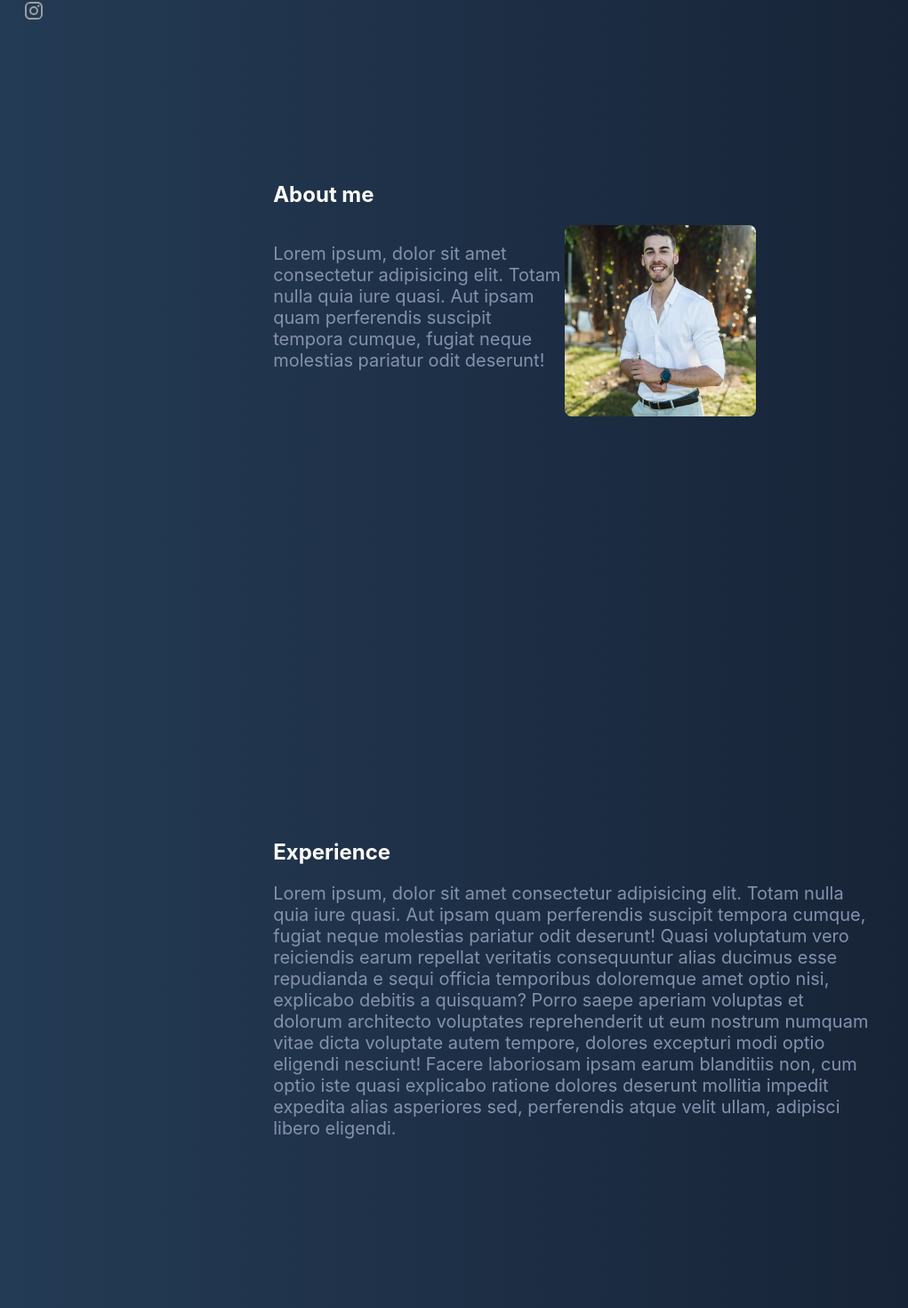
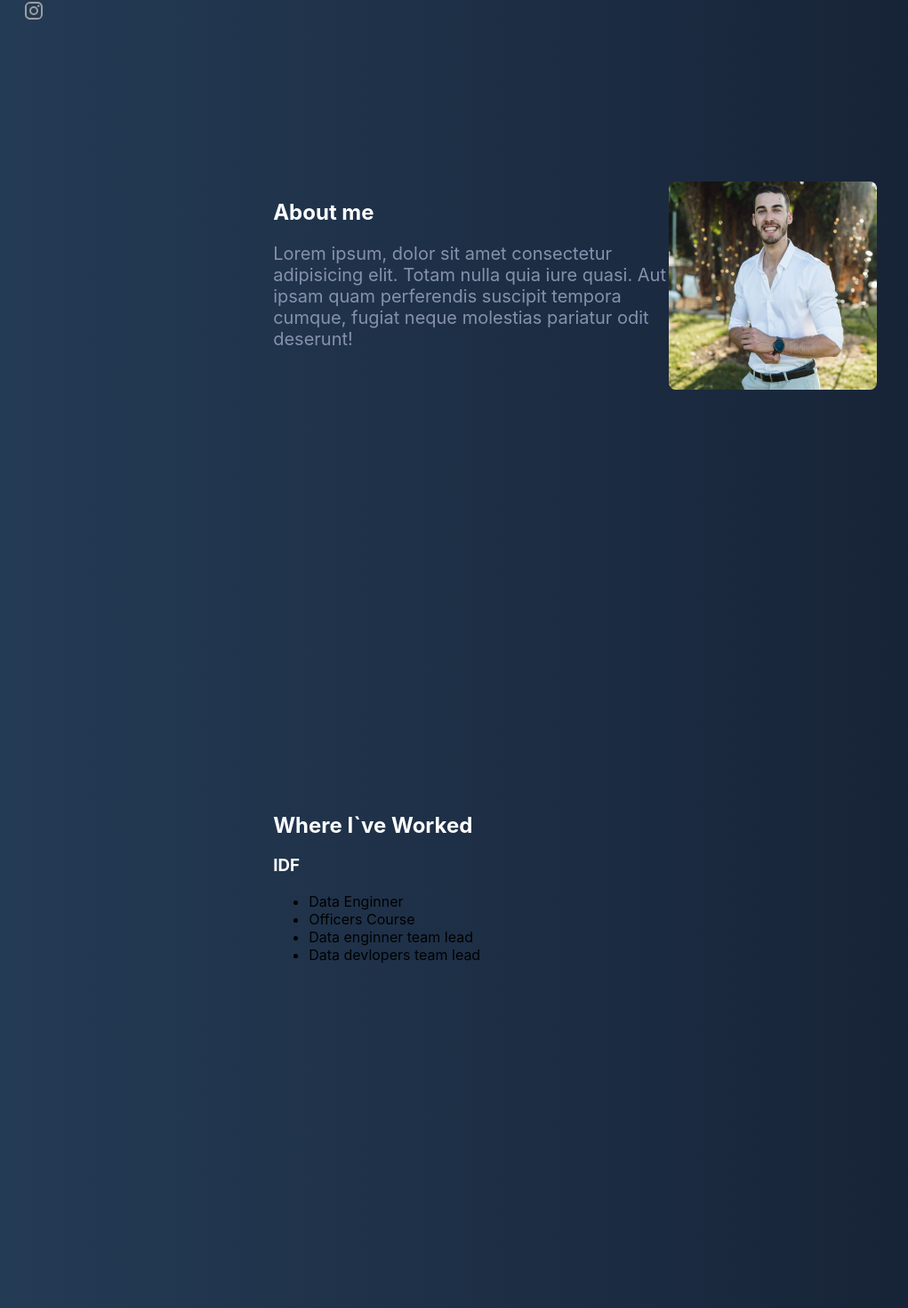
Before and after one commit to shaharluftig/luftig-portfolio, a Next.js app in the folder luftig-portfolio/: page / in a window 1280 px wide. Shown: the part 738-2208 px from the top of the page at 89% size, without its empty margins (0-1021 px from the left). Built offline with nearby package versions, Linux system fonts and the light colour scheme.

Commit message:
Added image to about section

```diff
--- a/luftig-portfolio/components/sections/About.tsx
+++ b/luftig-portfolio/components/sections/About.tsx
@@ -1,16 +1,18 @@
 import Image from "next/image";
+import { useState } from "react";
 import styles from '../../styles/About.module.css';
-
 export default function About() {
   return (
     <div className={styles.container} id="About">
-      <h2 >About me</h2>
+
+
       <div className={styles.aboutContainer}>
+        <h2 className={styles.aboutHeader}>About me</h2>
         <p className={styles.aboutText}>
           Lorem ipsum, dolor sit amet consectetur adipisicing elit. Totam nulla quia iure quasi. Aut ipsam quam perferendis suscipit tempora cumque, fugiat neque molestias pariatur odit deserunt!
         </p>
-        <Image className={styles.image} src="/images/shahar.jpg" height={250} width={250} />
       </div>
+      <Image className={styles.image} src="/images/shahar.jpg" height={250} width={250} />
     </div>
 
   );
--- a/luftig-portfolio/components/sections/Experience.tsx
+++ b/luftig-portfolio/components/sections/Experience.tsx
@@ -5,17 +5,22 @@ export default function Experience() {
     return (
         <div>
             <div className={styles.container} id="Experience">
-                <h2 >Experience</h2>
-                <p className={styles.about}>
-                    Lorem ipsum, dolor sit amet consectetur adipisicing elit. Totam nulla quia iure quasi.
-                    Aut ipsam quam perferendis suscipit tempora cumque, fugiat neque molestias pariatur odit deserunt!
-                     Quasi voluptatum vero reiciendis earum repellat veritatis consequuntur alias ducimus esse repudianda
-                     e sequi officia temporibus doloremque amet optio nisi, explicabo debitis a quisquam? Porro saepe aperiam
-                      voluptas et dolorum architecto voluptates reprehenderit ut eum nostrum numquam vitae dicta voluptate autem
-                      tempore, dolores excepturi modi optio eligendi nesciunt! Facere laboriosam ipsam earum blanditiis non, cum
-                      optio iste quasi explicabo ratione dolores deserunt mollitia impedit expedita alias asperiores sed, perferendis
-                       atque velit ullam, adipisci libero eligendi.
-                </p>
+                <h2 >Where I`ve Worked</h2>
+                <h3>IDF</h3>
+                <ul className={styles.about}>
+                    <li>
+                        Data Enginner
+                    </li>
+                    <li>
+                        Officers Course
+                    </li>
+                    <li>
+                        Data enginner team lead
+                    </li>
+                    <li>
+                        Data devlopers team lead
+                    </li>
+                </ul>
             </div>
 
         </div>
--- a/luftig-portfolio/styles/About.module.css
+++ b/luftig-portfolio/styles/About.module.css
@@ -1,17 +1,26 @@
 .container {
     margin-top: 70%;
+    display: flex;
+
 }
 
 .aboutContainer {
-    display: flex;
-    width: 80%;
-
-}
-
-.aboutText {
     width: 70%;
 }
 
 .image {
     border-radius: 8px;
+    margin-left: 40%;
 }
+
+@media (max-width:1200px) {
+
+    .container {
+        display: inline-block;
+
+    }
+    .aboutContainer {
+        width: 100%;
+    }
+
+}
```
